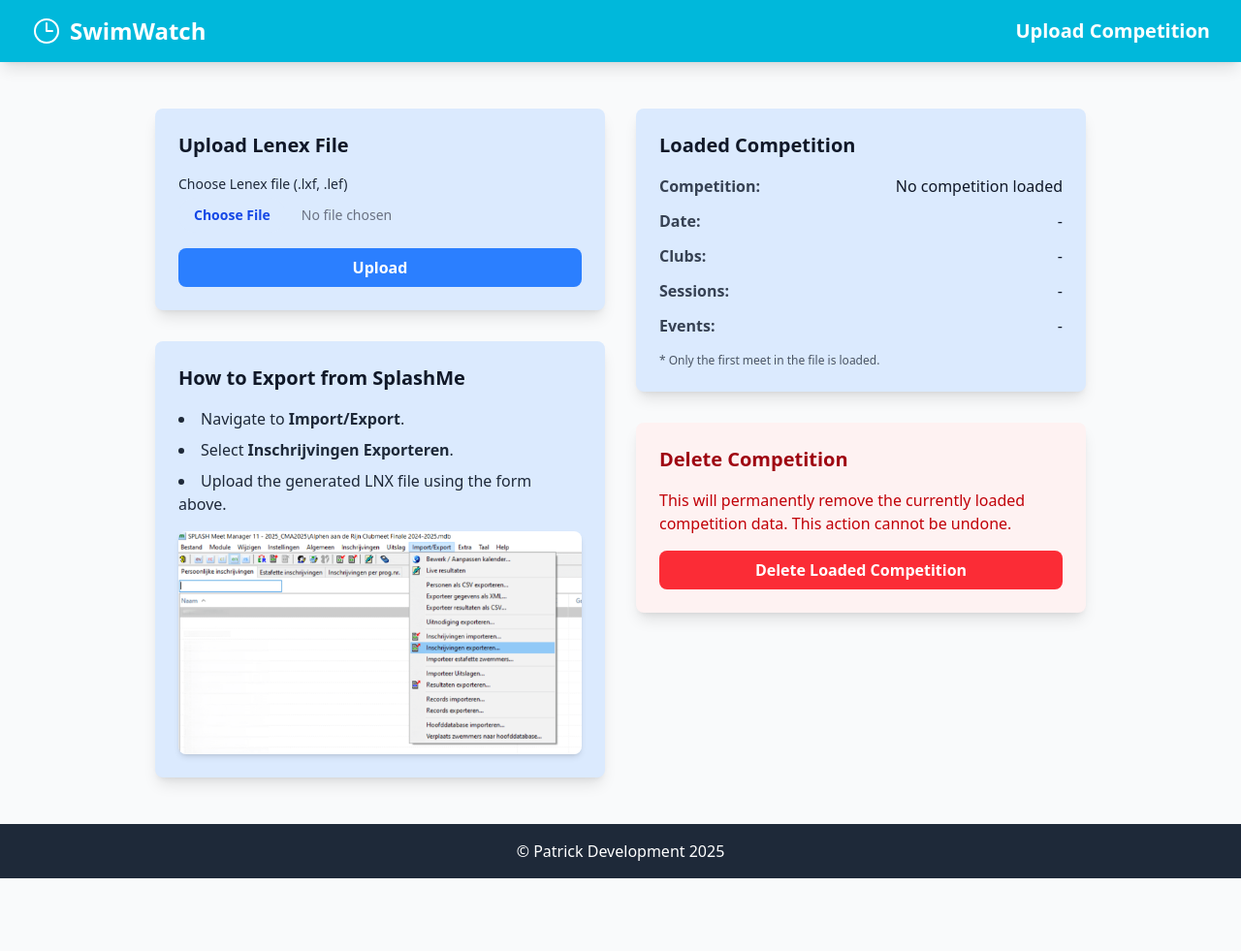
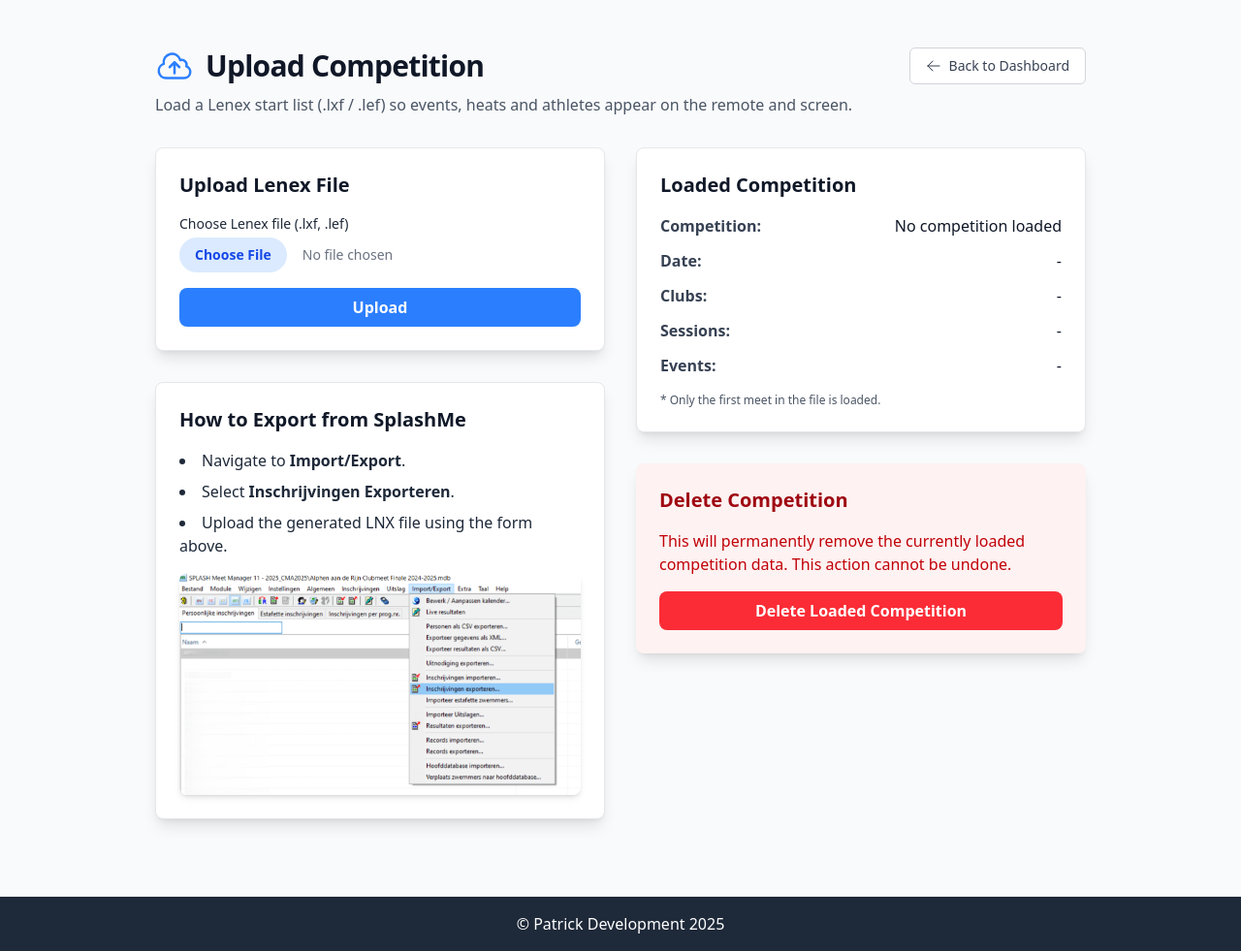
Before and after one commit to spelbreker/ws-swim-stopwatch, a website: page public/competition/upload.html in a window 1280 px wide. Shown: the whole page at 97% size. Before the commit the page ends 906 px from the top, so only its background shows below. Drawn offline with Linux system fonts and the light colour scheme; no server answers.

Commit message:
style: uniform admin page layout (header, back button, description, footer)
Tunnel, log, upload and settings pages now follow the Device Manager layout.

Generated with [Devin](https://devin.ai)

Co-Authored-By: Devin <158243242+devin-ai-integration[bot]@users.noreply.github.com>

```diff
--- a/public/competition/upload.html
+++ b/public/competition/upload.html
@@ -1,43 +1,44 @@
 <!DOCTYPE html>
-<html lang="en">
+<html lang="en" class="dark">
 
 <head>
     <meta charset="UTF-8">
     <meta name="viewport" content="width=device-width, initial-scale=1.0">
-    <title>Upload Lenex File</title>
+    <title>Upload Competition - SwimWatch</title>
     <link rel="manifest" href="/manifest.json" />
     <link href="/css/output.css" rel="stylesheet">
 </head>
 
-<body class="bg-gray-50 dark:bg-gray-900 font-sans antialiased">
-
-    <!-- Top Navigation Bar -->
-    <header class="bg-cyan-500 dark:bg-cyan-600 text-white shadow-lg sticky top-0 z-10">
-        <div class="mx-auto max-w-7xl px-4 sm:px-6 lg:px-8">
-            <div class="flex h-16 items-center justify-between">
-                <div class="flex items-center">
-                    <a href="/index.html" class="flex-shrink-0 flex items-center space-x-2">
-                        <svg class="h-8 w-8 text-white" xmlns="http://www.w3.org/2000/svg" fill="none" viewBox="0 0 24 24" stroke-width="1.5" stroke="currentColor">
-                            <path stroke-linecap="round" stroke-linejoin="round" d="M12 6v6h4.5m4.5 0a9 9 0 11-18 0 9 9 0 0118 0z" />
+<body class="min-h-screen bg-gray-50 dark:bg-gray-900 font-sans antialiased">
+    <div class="relative flex min-h-screen flex-col overflow-hidden py-6 sm:py-12">
+        <div class="mx-auto w-full max-w-5xl px-4 sm:px-6 lg:px-8">
+            <!-- Header -->
+            <header class="mb-8">
+                <div class="flex items-center justify-between">
+                    <div class="flex items-center">
+                        <svg class="h-10 w-10 text-blue-500" xmlns="http://www.w3.org/2000/svg" fill="none" viewBox="0 0 24 24"
+                            stroke-width="1.5" stroke="currentColor">
+                            <path stroke-linecap="round" stroke-linejoin="round"
+                                d="M12 16.5V9.75m0 0l3 3m-3-3l-3 3M6.75 19.5a4.5 4.5 0 01-1.41-8.775 5.25 5.25 0 0110.233-2.33 3 3 0 013.758 3.848A3.752 3.752 0 0118 19.5H6.75z" />
                         </svg>
-                        <span class="text-2xl font-bold">SwimWatch</span>
+                        <h1 class="text-3xl font-bold tracking-tight text-gray-900 dark:text-white ml-3">Upload Competition</h1>
+                    </div>
+                    <a href="/" class="inline-flex items-center px-4 py-2 text-sm font-medium text-gray-700 dark:text-gray-200 bg-white dark:bg-gray-800 border border-gray-300 dark:border-gray-600 rounded-md hover:bg-gray-50 dark:hover:bg-gray-700 transition-colors">
+                        <svg class="h-4 w-4 mr-2" xmlns="http://www.w3.org/2000/svg" fill="none" viewBox="0 0 24 24" stroke-width="1.5" stroke="currentColor">
+                            <path stroke-linecap="round" stroke-linejoin="round" d="M10.5 19.5L3 12m0 0l7.5-7.5M3 12h18" />
+                        </svg>
+                        Back to Dashboard
                     </a>
                 </div>
-                <div>
-                    <h1 class="text-xl font-semibold">Upload Competition</h1>
-                </div>
-            </div>
-        </div>
-    </header>
+                <p class="mt-2 text-gray-600 dark:text-gray-400">Load a Lenex start list (.lxf / .lef) so events, heats and athletes appear on the remote and screen.</p>
+            </header>
 
-    <!-- Main Content -->
-    <div class="py-12">
-        <div class="mx-auto w-full max-w-5xl px-4 sm:px-6 lg:px-8 grid grid-cols-1 lg:grid-cols-2 gap-8">
+            <div class="grid grid-cols-1 lg:grid-cols-2 gap-8">
 
             <!-- Left Column -->
             <div class="space-y-8">
                 <!-- Upload Card -->
-                <section class="p-6 rounded-lg bg-blue-100 dark:bg-gray-700 shadow-lg">
+                <section class="p-6 rounded-lg bg-white dark:bg-gray-800 shadow-lg border border-gray-200 dark:border-gray-700">
                     <h2 class="text-xl font-bold text-gray-900 dark:text-white mb-4">Upload Lenex File</h2>
                     <form id="uploadForm" action="/competition/upload" method="post" enctype="multipart/form-data">
                         <div class="mb-4">
@@ -49,7 +50,7 @@
                 </section>
 
                 <!-- Instructions Card -->
-                <section class="p-6 rounded-lg bg-blue-100 dark:bg-gray-700 shadow-lg">
+                <section class="p-6 rounded-lg bg-white dark:bg-gray-800 shadow-lg border border-gray-200 dark:border-gray-700">
                     <h2 class="text-xl font-bold text-gray-900 dark:text-white mb-4">How to Export from SplashMe</h2>
                     <ul class="list-disc list-inside space-y-2 text-gray-800 dark:text-gray-300">
                         <li>Navigate to <strong>Import/Export</strong>.</li>
@@ -63,7 +64,7 @@
             <!-- Right Column -->
             <div class="space-y-8">
                 <!-- Loaded Competition Card -->
-                <section class="card p-6 rounded-lg bg-blue-100 dark:bg-gray-700 shadow-lg">
+                <section class="card p-6 rounded-lg bg-white dark:bg-gray-800 shadow-lg border border-gray-200 dark:border-gray-700">
                     <h2 class="text-xl font-bold text-gray-900 dark:text-white mb-4">Loaded Competition</h2>
                     <div class="space-y-3">
                         <div class="flex justify-between">
@@ -97,11 +98,11 @@
                     <a href="/competition/delete" class="w-full block text-center bg-red-500 hover:bg-red-600 text-white font-bold py-2 px-4 rounded-lg transition-colors">Delete Loaded Competition</a>
                 </section>
             </div>
+            </div>
         </div>
     </div>
 
-    <!-- Footer -->
-    <footer class="bg-gray-800 dark:bg-gray-700 text-white p-4 text-center">
+    <footer class="bg-gray-800 text-white p-4 text-center mt-8">
         <p>&copy; Patrick Development 2025</p>
     </footer>
 
```
Also changed, not shown: public/competition/log.html (+20 -23 lines), public/settings.html (+4 -0 lines), public/tunnel.html (+17 -12 lines), public/css/output.css.
